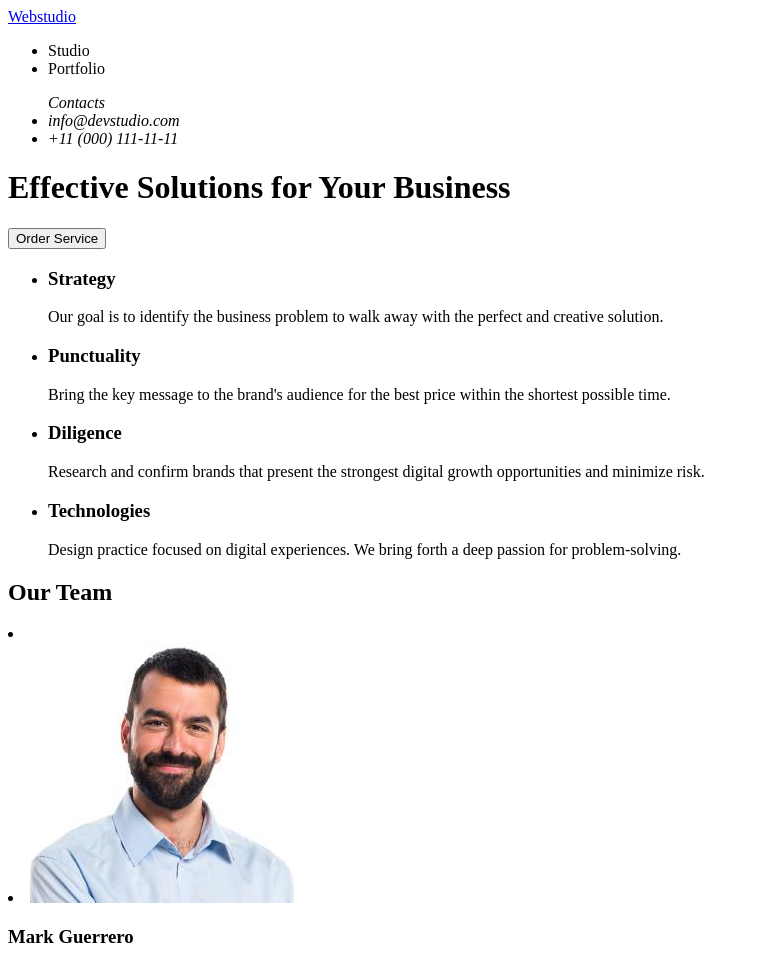
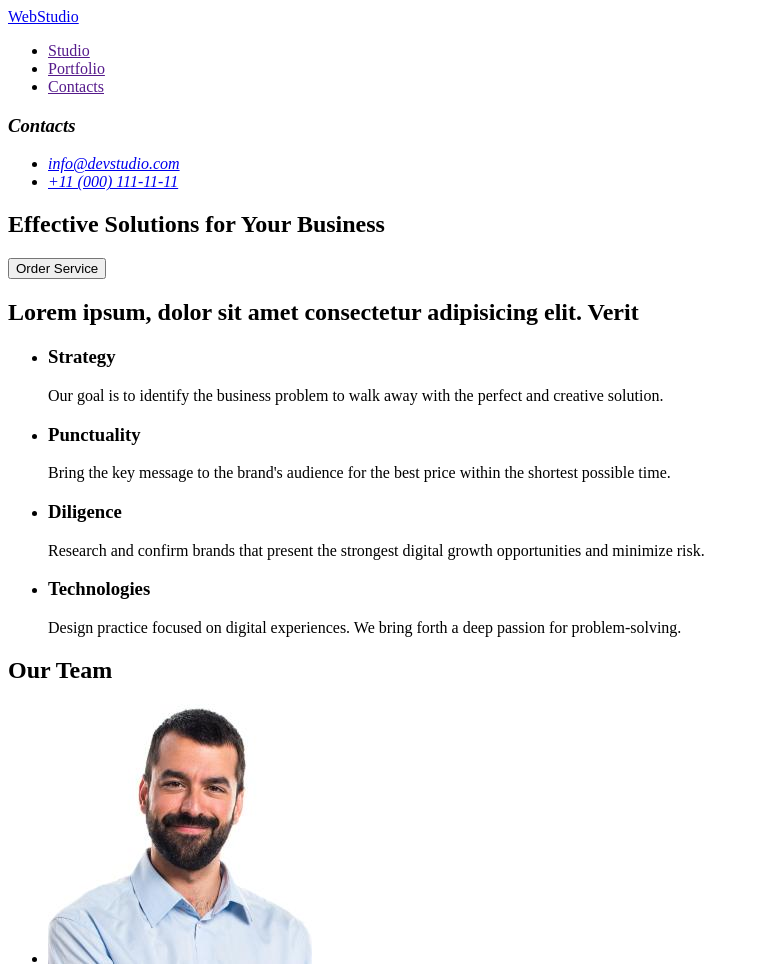
Before and after one commit to Et2100/goit-markup-hw-01, a plain HTML site: page index.html in a window 1280 px wide. Shown: the top 964 px of the page, without its empty margins (0-759 px from the left). Drawn offline with Linux system fonts and the light colour scheme.

Commit message:
fixed for validation

```diff
--- a/index.html
+++ b/index.html
@@ -8,25 +8,31 @@
 </head>
 <body>
     <header>
-        <a href="./index.html" target="_top">Webstudio</a>
+
         <nav>
+            <a href="./index.html" target="_top">WebStudio</a>
             <ul>
-                <li>Studio</li>
-                <li>Portfolio</li>
+                <li><a href="" target="">Studio</a></li>
+                <li><a href="" target="">Portfolio</a></li>
+                <li><a href="" target="">Contacts</a></li>
             </ul>
         </nav>
         <address>
-        <ul>Contacts
-            <li>info@devstudio.com</li>
-            <li>+11 (000) 111-11-11</li>
+            <h3>Contacts</h3>
+                <ul>
+                    <li><a href="mailto:info@devstudio.com" taget="">info@devstudio.com</a> </li>
+                    <li><a href="tel:+110001111111 target="">+11 (000) 111-11-11</a></li>
+                </ul>
         </address>
     </header>
-
-    <h1>Effective Solutions
-        for Your Business</h1>
-        <button type="button">Order Service</button>
     <main>
     <section>
+        <h1>Effective Solutions
+        for Your Business</h1>
+            <button type="button">Order Service</button>
+    </section>
+    <section>
+        <h2>Lorem ipsum, dolor sit amet consectetur adipisicing elit. Verit</h2>
         <ul>
             <li>
                 <h3>Strategy</h3>
@@ -48,10 +54,8 @@
         </ul>
     </section>
     <section>
-
-
         <h2>Our Team</h2>
-        <li>
+        <ul>
             <li>
                 <img src="./images/img1edit.jpeg" alt="Mark Guererro" width="264" height="260">
                 <h3>Mark Guerrero</h3>
```
